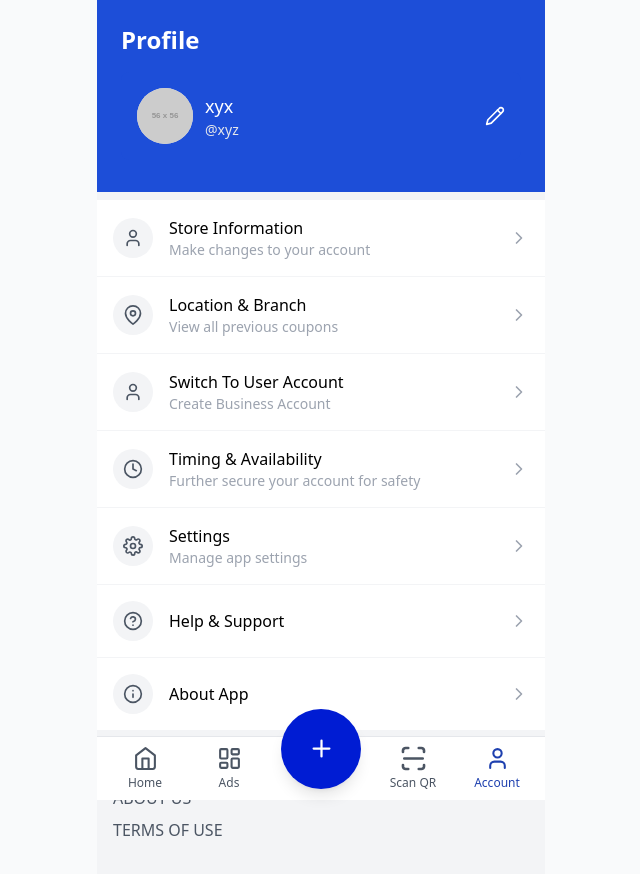
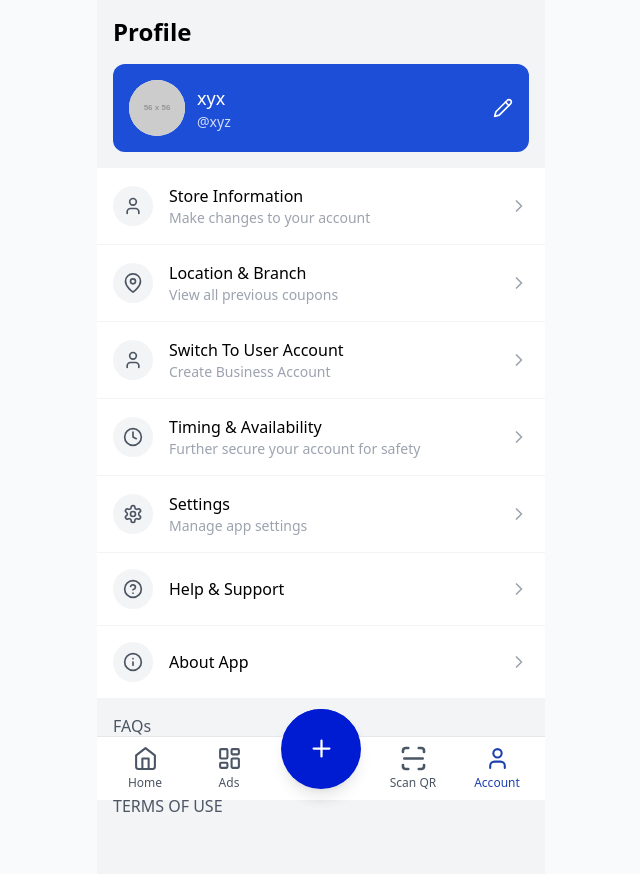
Before and after one commit to DevxD98/Owner-s-page, a React (Vite) app: page /account in a window 1280 px wide. Shown: the top 874 px of the page, without its empty margins (319-959 px from the left). Built offline with nearby package versions, Linux system fonts and the light colour scheme.

Commit message:
adjusted profile container-improved the menu items section-added the bottom navigation-fixedoverall layout

```diff
--- a/src/pages/AccountPage.jsx
+++ b/src/pages/AccountPage.jsx
@@ -1,25 +1,26 @@
 import React from 'react';
-import { Pencil, ChevronRight, User, Clock, HelpCircle, Info } from 'lucide-react';
+import { Pencil, ChevronRight, User, Clock, HelpCircle, Info, Bell, Settings } from 'lucide-react';
 import { useNavigate } from 'react-router-dom';
+import BottomNavigation from '../components/layout/BottomNavigation';
 
 const AccountPage = () => {
   const navigate = useNavigate();
 
   return (
-    <div className="flex flex-col items-center w-full bg-gray-100 min-h-screen">
-      <div className="w-full">
+    <div className="flex flex-col items-center w-full bg-gray-100 min-h-screen pb-20">
+      <div className="w-full max-w-md mx-auto">
         {/* Profile Header */}
-        <div className="bg-blue-700 w-full p-6 pb-8">
-          <h1 className="text-2xl font-bold text-white mb-4">Profile</h1>
+        <div className="bg-gray-100 w-full p-4 pb-0">
+          <h1 className="text-2xl font-bold mb-4">Profile</h1>
 
-          <div className="bg-blue-700 w-full rounded-lg p-4 flex items-center justify-between">
+          <div className="bg-blue-700 w-full rounded-xl p-4 flex items-center justify-between relative">
             <div className="flex items-center">
-              <div className="w-14 h-14 bg-gray-200 rounded-full flex items-center justify-center overflow-hidden mr-3">
+              <div className="w-14 h-14 bg-white rounded-full flex items-center justify-center overflow-hidden mr-3">
                 <img src="https://via.placeholder.com/56" alt="Profile" className="w-full h-full object-cover" />
               </div>
               <div className="text-white">
                 <h2 className="font-medium text-lg">xyx</h2>
-                <p className="text-sm text-gray-200">@xyz</p>
+                <p className="text-sm text-white opacity-80">@xyz</p>
               </div>
             </div>
             <button className="text-white">
@@ -29,7 +30,7 @@ const AccountPage = () => {
         </div>
 
         {/* Menu Items */}
-        <div className="w-full bg-white mt-2">
+        <div className="w-full bg-white mt-4">
           {/* Store Information */}
           <div className="flex items-center justify-between p-4 border-b border-gray-100">
             <div className="flex items-center">
@@ -93,10 +94,7 @@ const AccountPage = () => {
           <div className="flex items-center justify-between p-4 border-b border-gray-100">
             <div className="flex items-center">
               <div className="w-10 h-10 bg-gray-100 rounded-full flex items-center justify-center mr-4">
-                <svg xmlns="http://www.w3.org/2000/svg" width="20" height="20" viewBox="0 0 24 24" fill="none" stroke="currentColor" strokeWidth="2" strokeLinecap="round" strokeLinejoin="round" className="text-gray-600">
-                  <circle cx="12" cy="12" r="3"></circle>
-                  <path d="M19.4 15a1.65 1.65 0 0 0 .33 1.82l.06.06a2 2 0 0 1 0 2.83 2 2 0 0 1-2.83 0l-.06-.06a1.65 1.65 0 0 0-1.82-.33 1.65 1.65 0 0 0-1 1.51V21a2 2 0 0 1-2 2 2 2 0 0 1-2-2v-.09A1.65 1.65 0 0 0 9 19.4a1.65 1.65 0 0 0-1.82.33l-.06.06a2 2 0 0 1-2.83 0 2 2 0 0 1 0-2.83l.06-.06a1.65 1.65 0 0 0 .33-1.82 1.65 1.65 0 0 0-1.51-1H3a2 2 0 0 1-2-2 2 2 0 0 1 2-2h.09A1.65 1.65 0 0 0 4.6 9a1.65 1.65 0 0 0-.33-1.82l-.06-.06a2 2 0 0 1 0-2.83 2 2 0 0 1 2.83 0l.06.06a1.65 1.65 0 0 0 1.82.33H9a1.65 1.65 0 0 0 1-1.51V3a2 2 0 0 1 2-2 2 2 0 0 1 2 2v.09a1.65 1.65 0 0 0 1 1.51 1.65 1.65 0 0 0 1.82-.33l.06-.06a2 2 0 0 1 2.83 0 2 2 0 0 1 0 2.83l-.06.06a1.65 1.65 0 0 0-.33 1.82V9a1.65 1.65 0 0 0 1.51 1H21a2 2 0 0 1 2 2 2 2 0 0 1-2 2h-.09a1.65 1.65 0 0 0-1.51 1z"></path>
-                </svg>
+                <Settings size={20} className="text-gray-600" />
               </div>
               <div>
                 <h3 className="font-medium">Settings</h3>
@@ -136,14 +134,15 @@ const AccountPage = () => {
         </div>
 
         {/* Footer Links */}
-        <div className="w-full p-4 mt-2 mb-20">
-          <div className="flex flex-col space-y-2">
+        <div className="w-full p-4">
+          <div className="flex flex-col space-y-4">
             <a href="#" className="text-gray-600 font-medium">FAQs</a>
             <a href="#" className="text-gray-600 font-medium">ABOUT US</a>
             <a href="#" className="text-gray-600 font-medium">TERMS OF USE</a>
           </div>
         </div>
       </div>
+      <BottomNavigation />
     </div>
   );
 };
```
